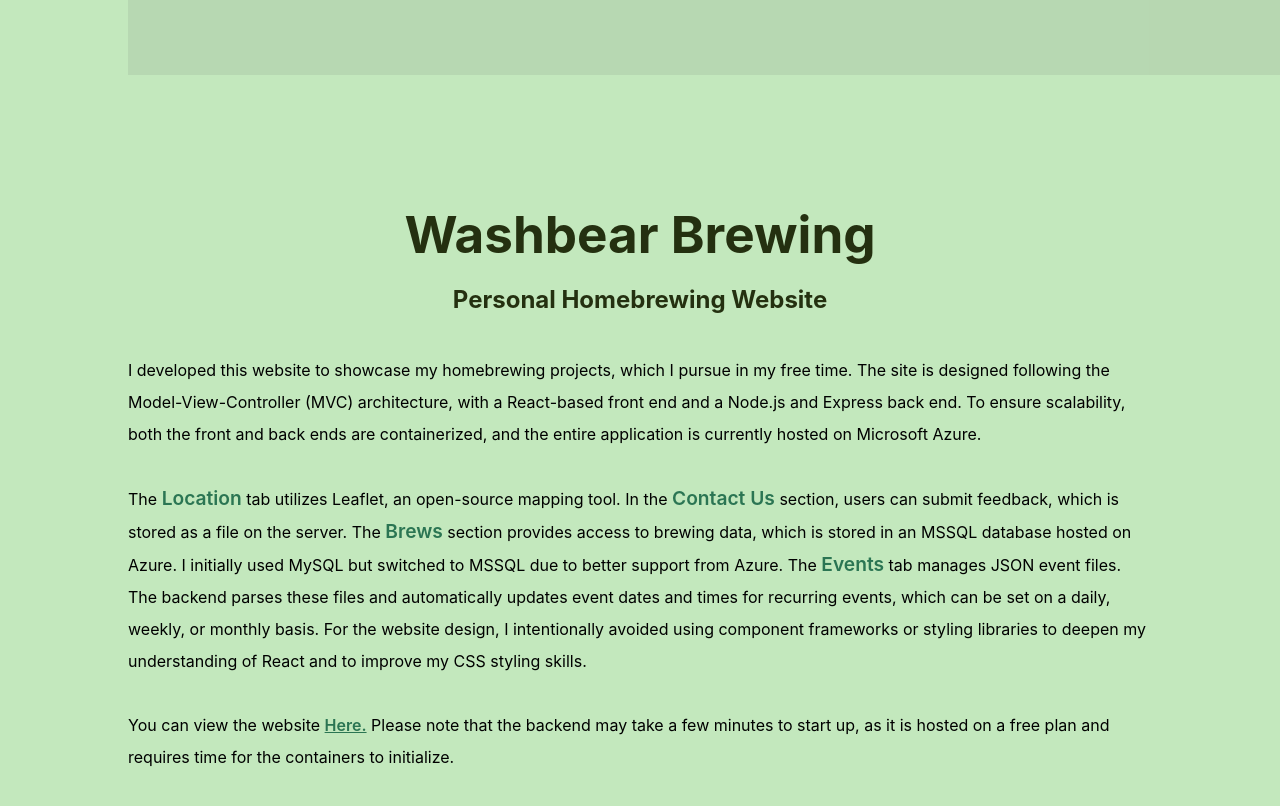
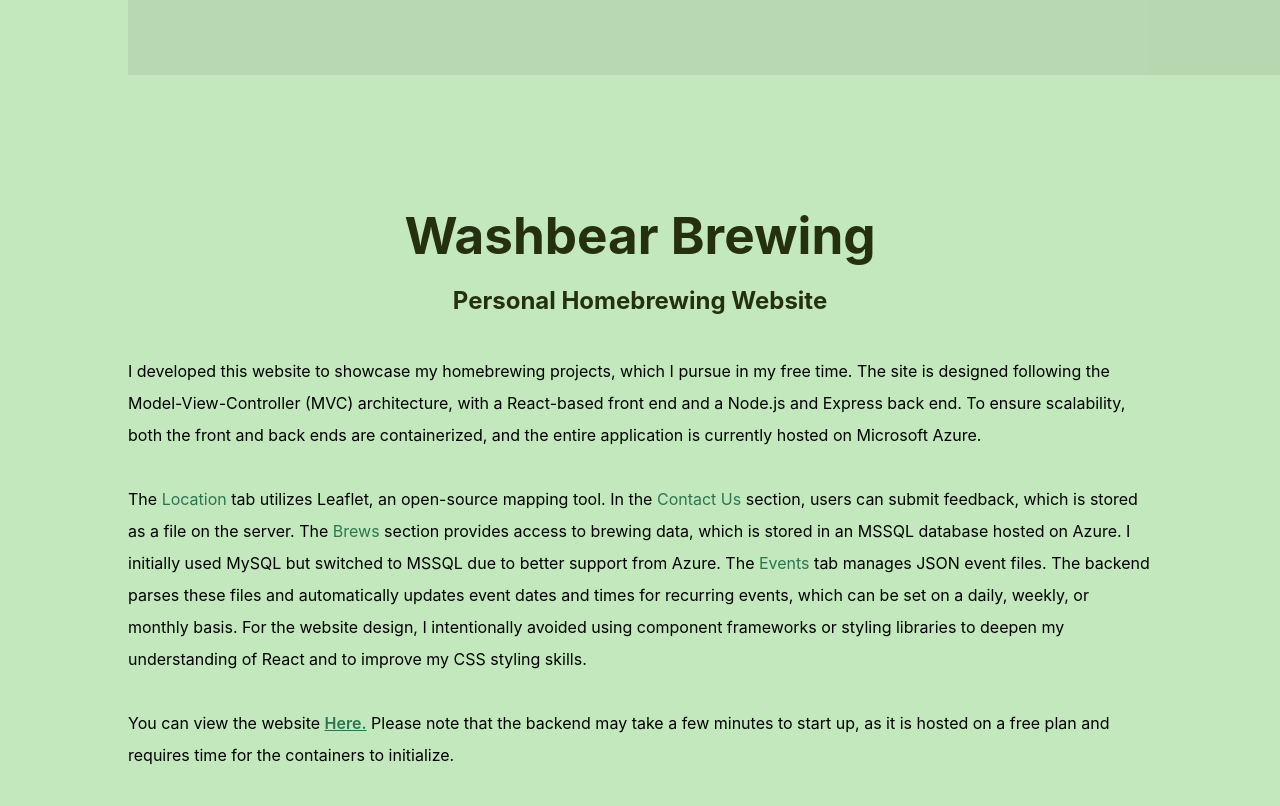
Before and after one commit to LoganBieker/LoganBiekerPortfolio, a React (Vite) app in the folder portfolio-website/: page /brewing in a window 1280 px wide. Shown: the top 806 px of the page. Built offline with nearby package versions, Linux system fonts and the light colour scheme.

Commit message:
added web config

```diff
--- a/portfolio-website/src/Pages/SiteStyling.css
+++ b/portfolio-website/src/Pages/SiteStyling.css
@@ -24,8 +24,6 @@ p {
 
 span {
     color: #2b7553;
-    font-weight: 620;
-    font-size: 1.2rem;
 }
 
 a {
```
